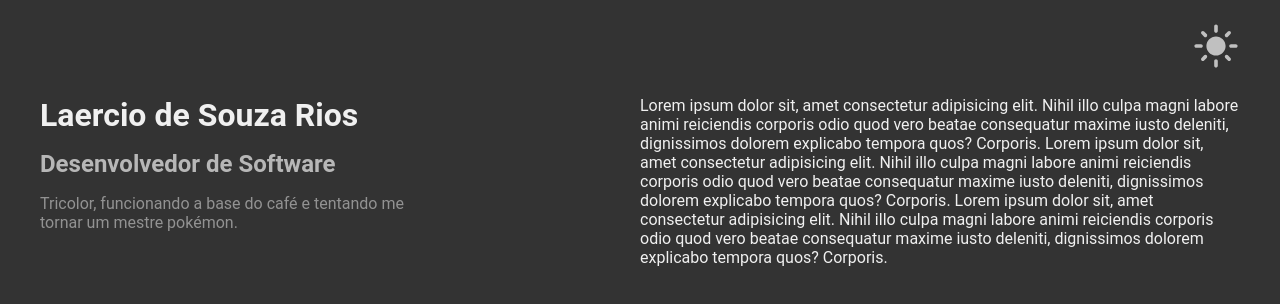
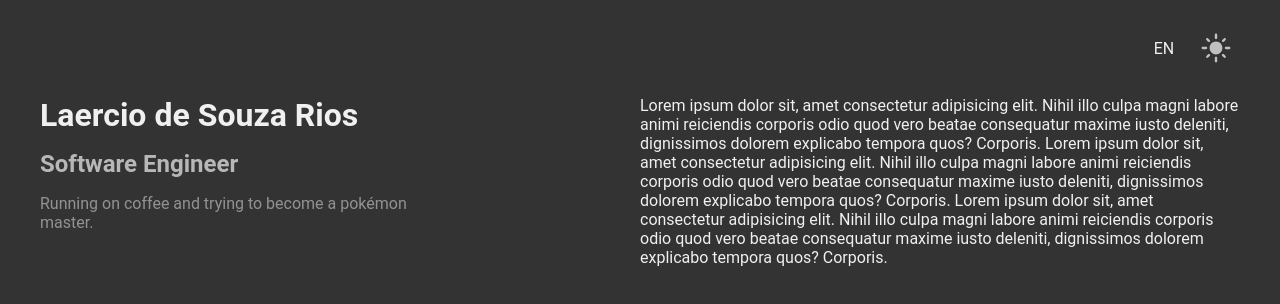
Before and after one commit to LaercioSR/laerciorios.com, a React (Vite) app: page / in a window 1280 px wide. Shown: the top 304 px of the page. Built offline with nearby package versions, Linux system fonts and the light colour scheme.

Commit message:
:globe_with_meridians: Add support to english

```diff
--- a/src/components/Header/index.tsx
+++ b/src/components/Header/index.tsx
@@ -1,10 +1,22 @@
-import { ButtonTheme, Container, Content } from "./styles";
+import { Container, Content, LanguageButton, ThemeButton } from "./styles";
 import DarkModeIcon from "./../../assets/dark-mode.svg?react";
 import LightModeIcon from "./../../assets/light-mode.svg?react";
 import { useTheme } from "../../hooks/useTheme";
+import i18next from "i18next";
+import { useState } from "react";
 
 export function Header() {
   const { isDarkMode, toggleTheme } = useTheme();
+  const [currentLanguage, setCurrentLanguage] = useState(i18next.language);
+
+  function handleToggleLanguage(
+    event: React.MouseEvent<HTMLButtonElement, MouseEvent>
+  ) {
+    event.preventDefault();
+    const nextLanguage = currentLanguage === "en" ? "pt" : "en";
+    i18next.changeLanguage(nextLanguage);
+    setCurrentLanguage(nextLanguage);
+  }
 
   function handleToggleTheme(
     event: React.MouseEvent<HTMLButtonElement, MouseEvent>
@@ -16,9 +28,12 @@ export function Header() {
   return (
     <Container>
       <Content>
-        <ButtonTheme onClick={handleToggleTheme}>
+        <LanguageButton onClick={handleToggleLanguage}>
+          {currentLanguage}
+        </LanguageButton>
+        <ThemeButton onClick={handleToggleTheme}>
           {isDarkMode ? <LightModeIcon /> : <DarkModeIcon />}
-        </ButtonTheme>
+        </ThemeButton>
       </Content>
     </Container>
   );
--- a/src/components/Header/styles.ts
+++ b/src/components/Header/styles.ts
@@ -13,9 +13,32 @@ export const Content = styled("div")`
   display: flex;
   justify-content: end;
   align-items: center;
+  gap: 0.25rem;
 `;
 
-export const ButtonTheme = styled("button")`
+const HeaderButton = styled("button")`
   background: none;
   border: none;
+  cursor: pointer;
+  padding: 0.5rem;
+  border-radius: 0.5rem;
+  width: 3rem;
+  height: 3rem;
+
+  &:hover {
+    background-color: ${({ theme }) => theme.buttonHeader};
+  }
 `;
+
+export const ThemeButton = styled(HeaderButton)`
+  svg {
+    width: 2rem;
+    height: 2rem;
+    color: var(--color-text);
+  }
+`;
+
+export const LanguageButton = styled(HeaderButton)`
+  color: ${({ theme }) => theme.text};
+  text-transform: uppercase;
+`;
--- a/src/i18n/index.ts
+++ b/src/i18n/index.ts
@@ -6,6 +6,7 @@ import moment from "moment";
 import "moment/locale/pt";
 
 import pt from "./locales/pt.json";
+import en from "./locales/en.json";
 
 const options = {
   // Order and from where user language should be detected.
@@ -33,9 +34,10 @@ i18n
   .init({
     resources: {
       pt: { translation: pt },
+      en: { translation: en },
     },
-    fallbackLng: ["pt"],
-    supportedLngs: ["pt"],
+    fallbackLng: ["en"],
+    supportedLngs: ["pt", "en"],
     detection: options,
 
     interpolation: {
--- /dev/null
+++ b/src/i18n/locales/en.json
@@ -0,0 +1,14 @@
+{
+  "general": {
+    "language": "English",
+    "number": "{{value, number}}",
+    "roundNumber": "{{value, roundNumber}}",
+    "date": {
+      "monthNameYear": "{{date, MMMM, YYYY}}",
+      "monthYear": "{{date, MM/YYYY}}",
+      "year": "{{date, YYYY}}"
+    }
+  },
+  "profession": "Software Engineer",
+  "description": "Running on coffee and trying to become a pokémon master."
+}
--- a/src/styles/themes/dark.ts
+++ b/src/styles/themes/dark.ts
@@ -3,4 +3,5 @@ export const darkTheme = {
   text: "#f0f0f0",
   button: "#ff00001a",
   buttonText: "#ff0000",
+  buttonHeader: "#0000001a",
 };
--- a/src/styles/themes/light.ts
+++ b/src/styles/themes/light.ts
@@ -3,4 +3,5 @@ export const lightTheme = {
   text: "#333333",
   button: "#ff00001a",
   buttonText: "#ff0000",
+  buttonHeader: "#0000001a",
 };
```
